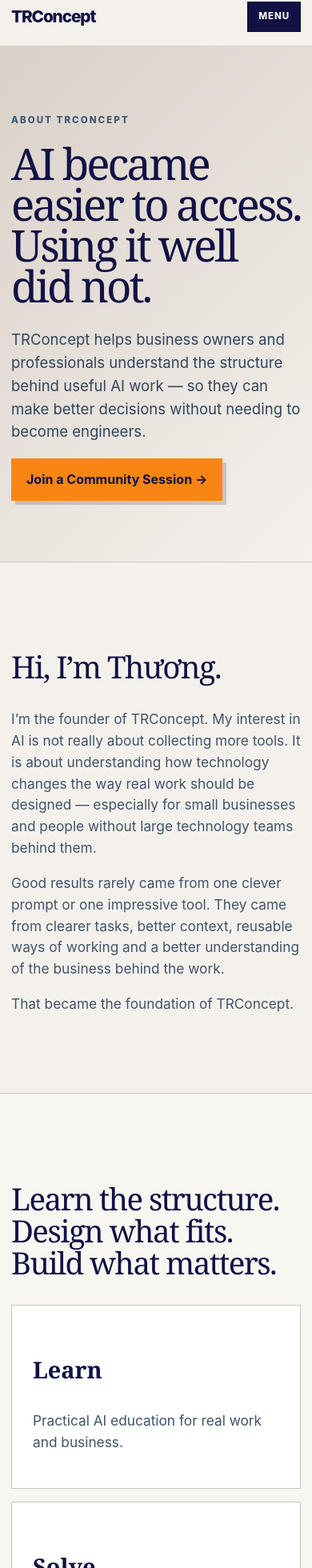
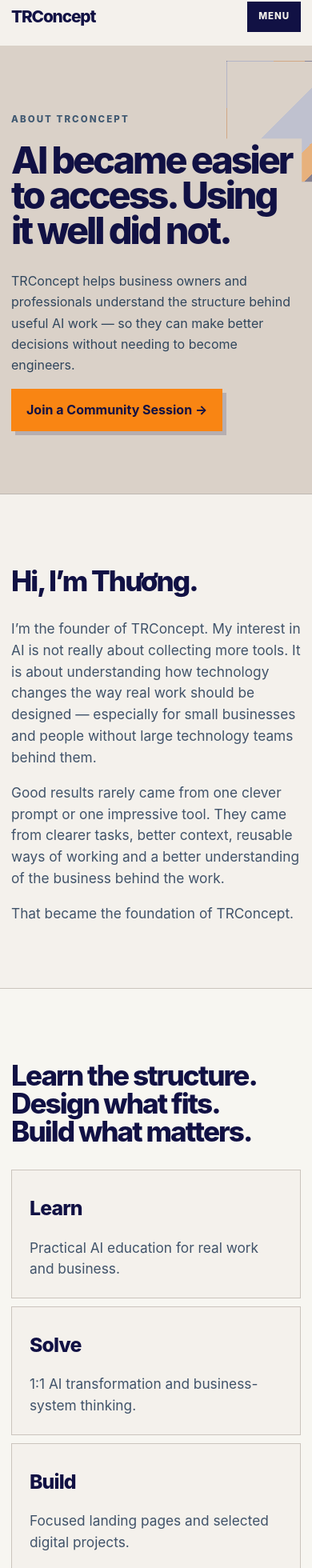
Before and after one commit to thuongr/tr-concept-website, a Next.js app: page /about in a window 390 px wide. Shown: the part 15-1975 px from the top of the page at 80% size. Built offline with nearby package versions, Linux system fonts and the light colour scheme; no server answers; the database is empty.

Commit message:
style: redesign subpages with balanced type and visual system

```diff
--- a/app/globals.css
+++ b/app/globals.css
@@ -187,3 +187,38 @@
 /* V2.4 mobile navigation hierarchy */
 .mobile-menu nav a[href="/learn"]{font-size:.68rem;font-weight:850;letter-spacing:.14em;text-transform:uppercase;color:#6d7084;background:#ebe6df}
 .mobile-menu nav a[href="/learn/level-1"],.mobile-menu nav a[href="/learn/level-2"]{padding-left:20px;font-size:.88rem}
+
+
+/* V2.4 subpage art-direction system */
+.page-hero{position:relative;overflow:hidden;padding:96px 0 82px;background:linear-gradient(135deg,#dad1c8 0 58%,#f4f1ec 58%);border-bottom:1px solid #bdb7b1}
+.page-hero:after{content:"";position:absolute;right:5vw;top:12%;width:min(28vw,340px);aspect-ratio:1;border:1px solid rgba(34,51,130,.24);background:linear-gradient(135deg,transparent 0 46%,#9bacd8 46% 69%,#f98513 69% 82%,#111144 82%);clip-path:polygon(0 0,100% 0,100% 100%,62% 100%,62% 64%,0 64%);opacity:.9}
+.page-hero .shell{position:relative;z-index:2}
+.page-hero h1{font-family:Inter,Aptos,sans-serif;font-weight:820;letter-spacing:-.065em;line-height:.92;max-width:13ch;text-wrap:balance;font-size:clamp(3.5rem,6vw,6.4rem)}
+.page-hero .page-lead{max-width:680px;text-align:left}
+.content-section{padding:88px 0}
+.prose h2{font-family:Inter,Aptos,sans-serif;font-weight:780;letter-spacing:-.055em;line-height:1;max-width:18ch;text-wrap:balance}
+.prose h3{font-family:Inter,Aptos,sans-serif;font-weight:760;letter-spacing:-.035em}
+.prose p,.prose li{text-align:left}
+.principle{font-family:Georgia,serif;font-style:italic;border-left:0;border-top:5px solid #f98513;background:#dad1c8}
+.three-steps,.definition-grid{gap:0;border:1px solid var(--line)}
+.three-steps article,.definition-grid article{border:0;border-right:1px solid var(--line);min-height:210px;display:flex;flex-direction:column;justify-content:space-between;background:#f4f1ec}
+.three-steps article:last-child,.definition-grid article:nth-child(3n){border-right:0}
+.three-steps article span{font-size:.68rem;font-weight:850;letter-spacing:.16em;color:#223382}
+.three-steps article h3,.definition-grid article h3{font-size:1.55rem}
+.architecture-line{background:#111144;color:#f4f1ec;border:0;padding:26px;font-size:.78rem;line-height:1.8;white-space:normal}
+.route-card{background:#f4f1ec;border-color:#c7c0b9}
+.route-card>span{font-family:Inter,Aptos,sans-serif;font-weight:850;color:#9bacd8}
+.event-card{box-shadow:8px 8px 0 #dad1c8}
+@media(max-width:800px){
+ .page-hero{padding:70px 0 62px;background:#dad1c8}
+ .page-hero:after{width:150px;right:-45px;top:18px;opacity:.42}
+ .page-hero h1{font-size:clamp(2.8rem,12vw,4.15rem);line-height:.94;max-width:12ch;text-wrap:balance}
+ .page-hero .eyebrow{max-width:90%;line-height:1.6}
+ .page-lead{font-size:1rem;line-height:1.65}
+ .content-section{padding:62px 0}
+ .prose h2{font-size:clamp(2.15rem,9vw,3.2rem);max-width:14ch}
+ .three-steps,.definition-grid{display:grid;grid-template-columns:1fr;border:0;gap:10px}
+ .three-steps article,.definition-grid article{min-height:0;border:1px solid var(--line)!important;padding:22px;display:block}
+ .definition-grid article h3,.three-steps article h3{margin:.35rem 0 .65rem}
+ .definition-grid article p,.three-steps article p{margin-bottom:0}
+}
```
